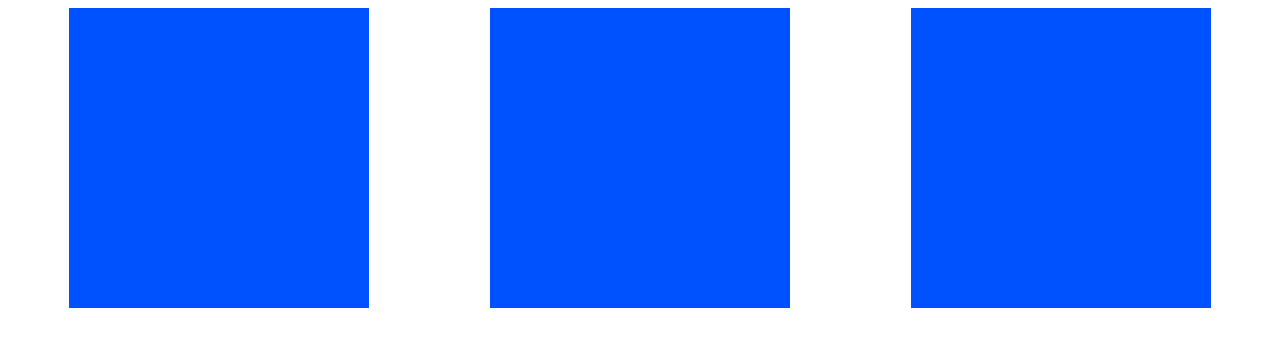
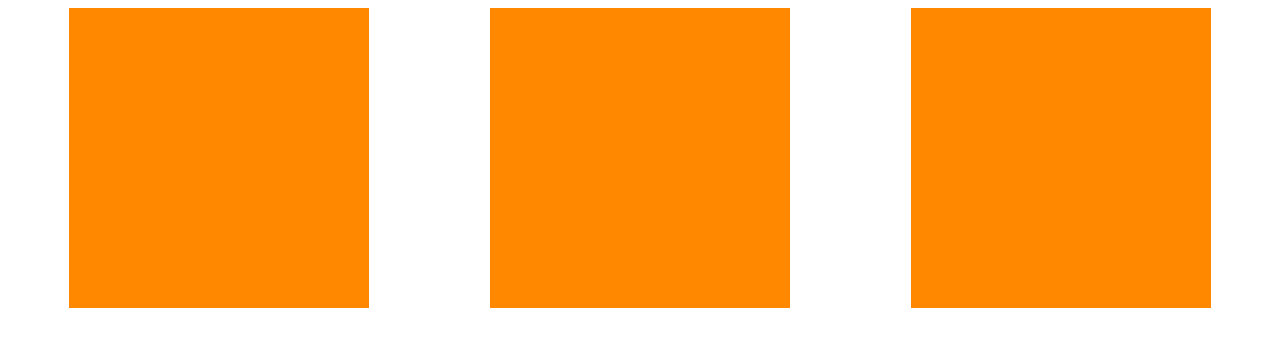
Before and after one commit to AnandJNairWhileCoding/test, a plain HTML site: page index.html in a window 1280 px wide. Drawn offline with Linux system fonts and the light colour scheme.

Commit message:
Update style.css

```diff
--- a/style.css
+++ b/style.css
@@ -10,5 +10,5 @@
     height: 300px;
 
    margin: auto;
-    background-color: rgb(0, 81, 255);
+    background-color: rgb(255, 136, 0);
 }
```
